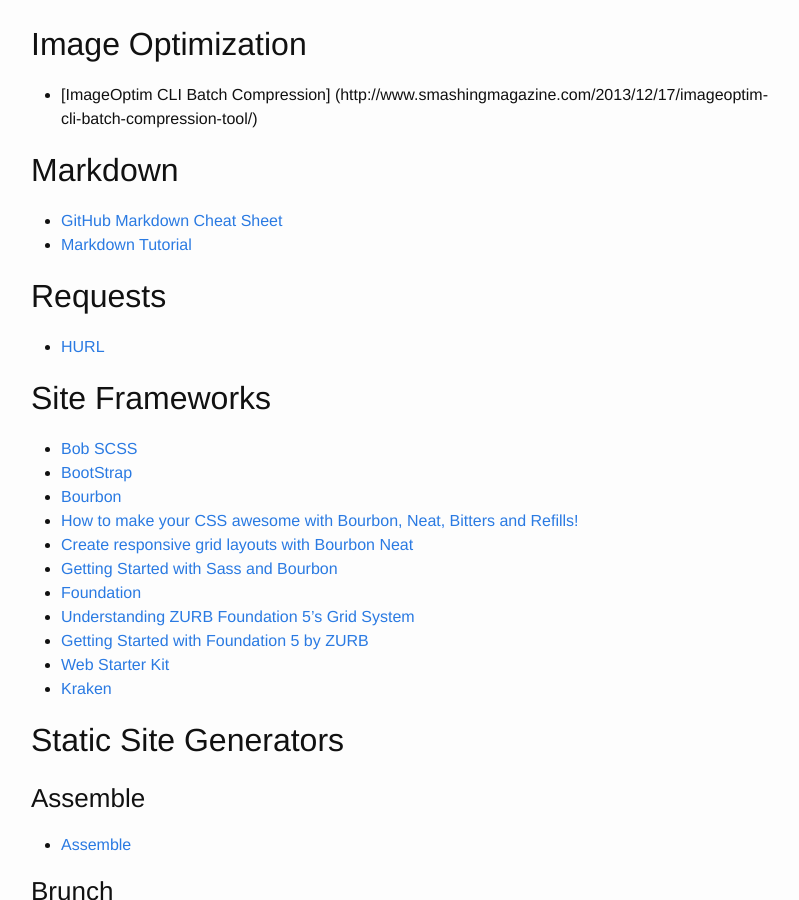
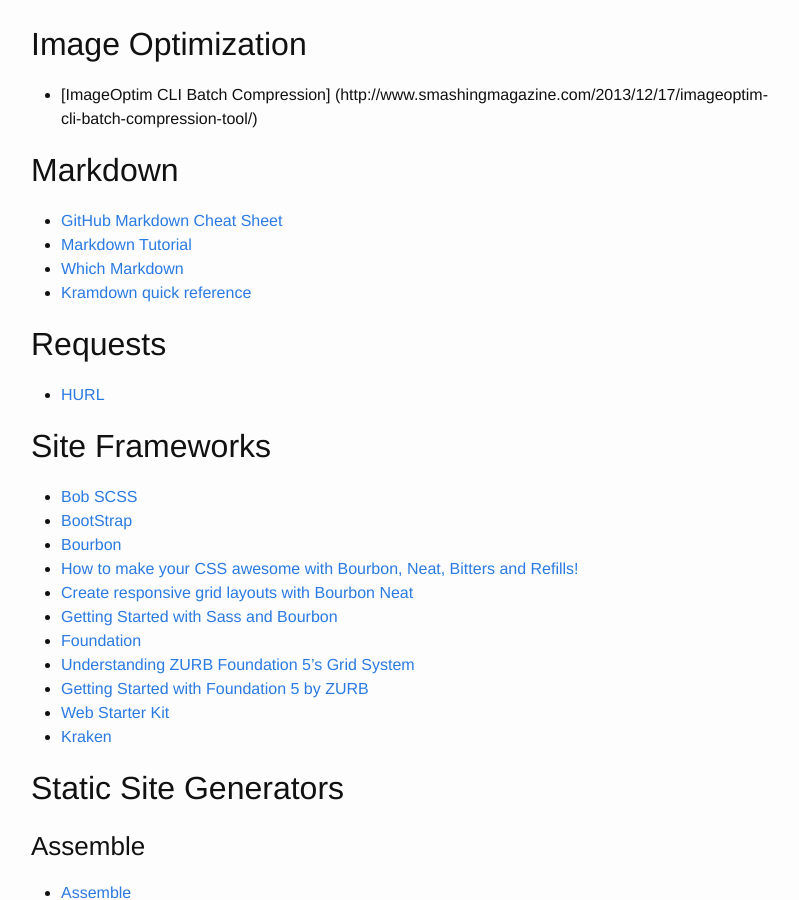
Before and after one commit to brownerd/brownerd.github.io, a Jekyll site: the page built from _posts/2014-10-06-reading-list-2014.md, in a window 1280 px wide and 900 px high, scrolled down 9698 px. Shown: the whole window, without its empty margins (239-1038 px from the left). Built offline with Jekyll 4.4.1, drawn with Linux system fonts in a browser that asks for light colours; emoji names are drawn with the system emoji font.

Commit message:
add kramdown info

```diff
--- a/_posts/2014-10-06-reading-list-2014.md
+++ b/_posts/2014-10-06-reading-list-2014.md
@@ -444,6 +444,8 @@ I use/test out a lot of apps :punch:
 
 - [GitHub Markdown Cheat Sheet](https://github.com/adam-p/markdown-here/wiki/Markdown-Cheatsheet)
 - [Markdown Tutorial](http://markdowntutorial.com/)
+- [Which Markdown](http://www.eyeshalfclosed.com/blog/2013/07/29/which-markdown/)
+- [Kramdown quick reference](http://kramdown.gettalong.org/quickref.html)
 
 
 ## Requests
```
